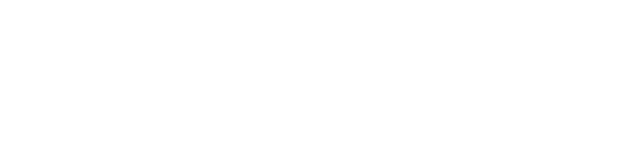
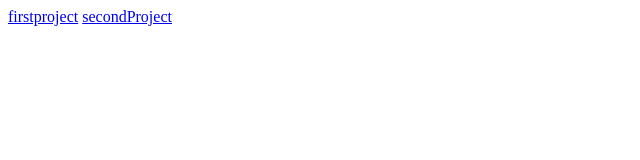
Before and after one commit to geni92/geni92.github.io, a plain HTML site: page index.html in a window 1280 px wide. Shown: the whole page, without its empty margins (0-640 px from the left). Drawn offline with Linux system fonts and the light colour scheme.

Commit message:
Update index.html

```diff
--- a/index.html
+++ b/index.html
@@ -7,8 +7,9 @@
     <title>Document</title>
 </head>
 <body>
-    <a href="./firstProject/PROJECT1.html"></a>
-    <a href=""></a>
+    <a href="./firstProject/PROJECT1.html"> firstproject</a>
+    <a href="./secondProject/animation.html
+"> secondProject</a>
 
 </body>
 </html>
```
